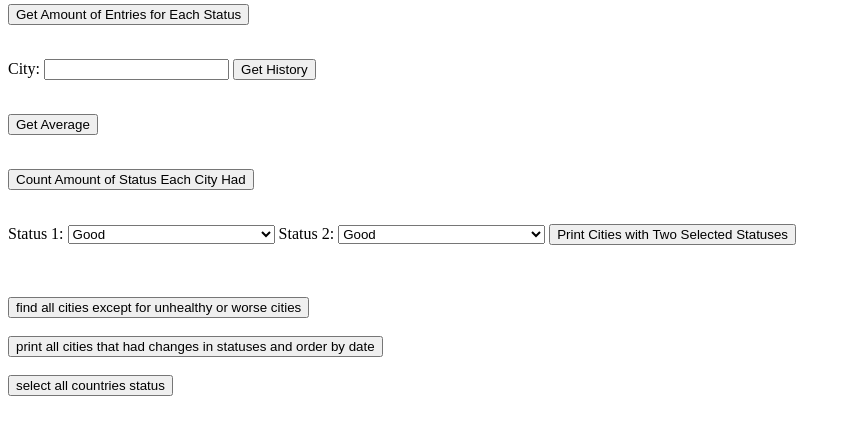
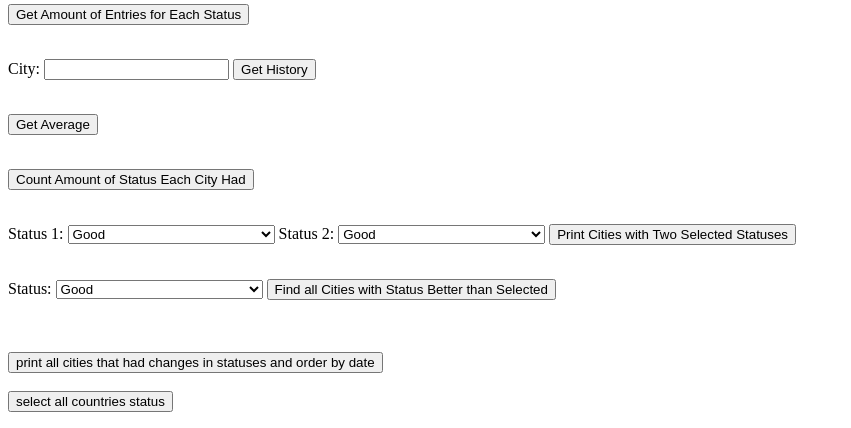
Before and after one commit to Jothu16/CSE111Project, a PHP site: page / in a window 1280 px wide. Shown: the part 1491-1919 px from the top of the page, without its empty margins (0-851 px from the left). Before the commit the page ends 1887 px from the top, so only its background shows below. Run offline with PHP 8.4, Linux system fonts and the light colour scheme.

Commit message:
cities except working

```diff
--- a/index.php
+++ b/index.php
@@ -264,8 +264,19 @@
 </form>
 
 <br>
-<br>
-<button onclick="myFunction()">find all cities except for unhealthy or worse cities</button>
+
+<form action="../buttons/ALLCitiesexceptunhealthy.php" method="get">
+    <label>Status:</label>
+    <select name="status" id="status">
+      <option value='Good'>Good</option>
+      <option value='Moderate'>Moderate</option>
+      <option value='Unhealthy for Sensitive Groups'>Unhealthy for Sensitive Groups</option>
+      <option value='Unhealthy'>Unhealthy</option>
+      <option value='Very Unhealthy'>Very Unhealthy</option>
+      <option value='Maroon'>Maroon</option>
+    </select>
+   <input type="submit" name="runQ" value="Find all Cities with Status Better than Selected">
+</form>
 
 <br>
 <br>
--- a/test.sql
+++ b/test.sql
@@ -37,3 +37,5 @@ SELECT DISTINCT Capital_City.Name FROM History, HistoryStatus, Status
                     WHERE History.History_Key = HistoryStatus.History_Key
                     AND HistoryStatus.Status_Key = Status.Status_Key
                     AND Description = 'Moderate';
+
+SELECT Status_Key FROM Status WHERE Description = 'Good';
```
Also changed, not shown: buttons/ALLCitiesexceptunhealthy.php (+10 -14 lines).
